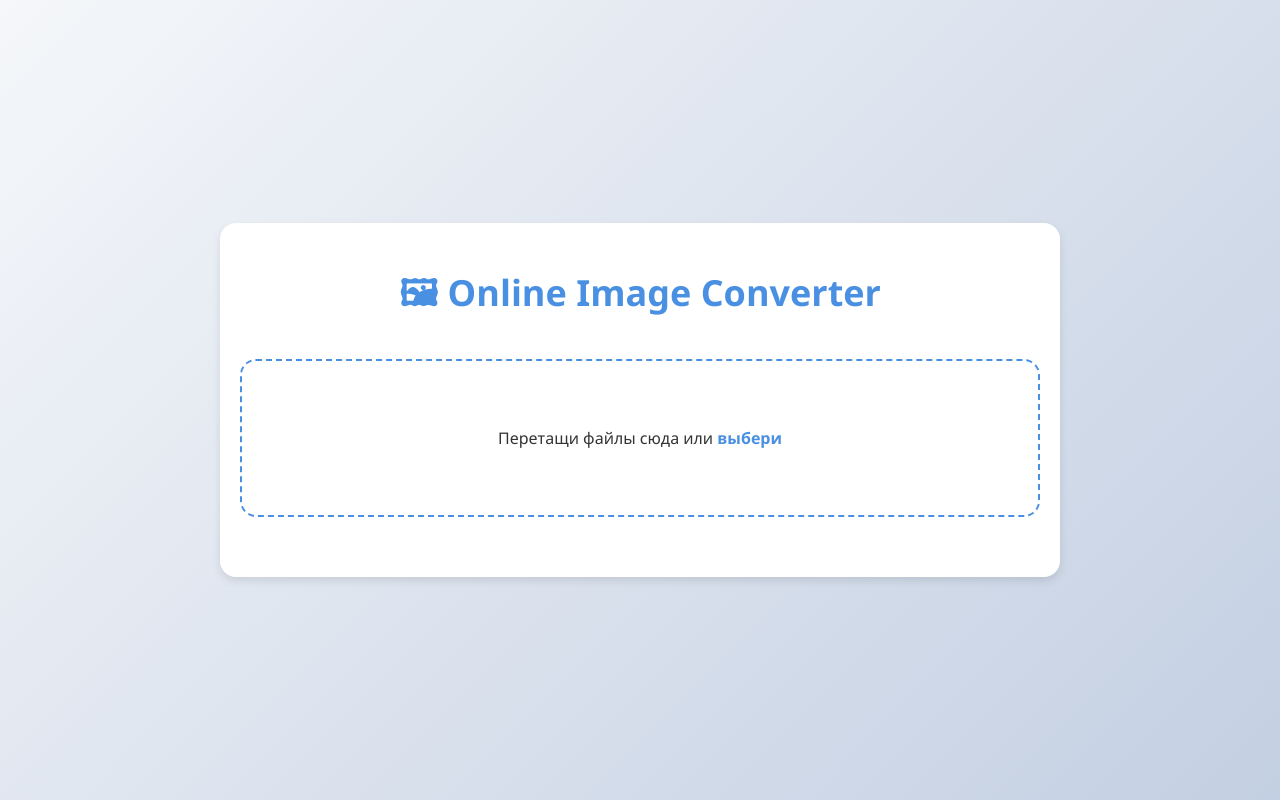
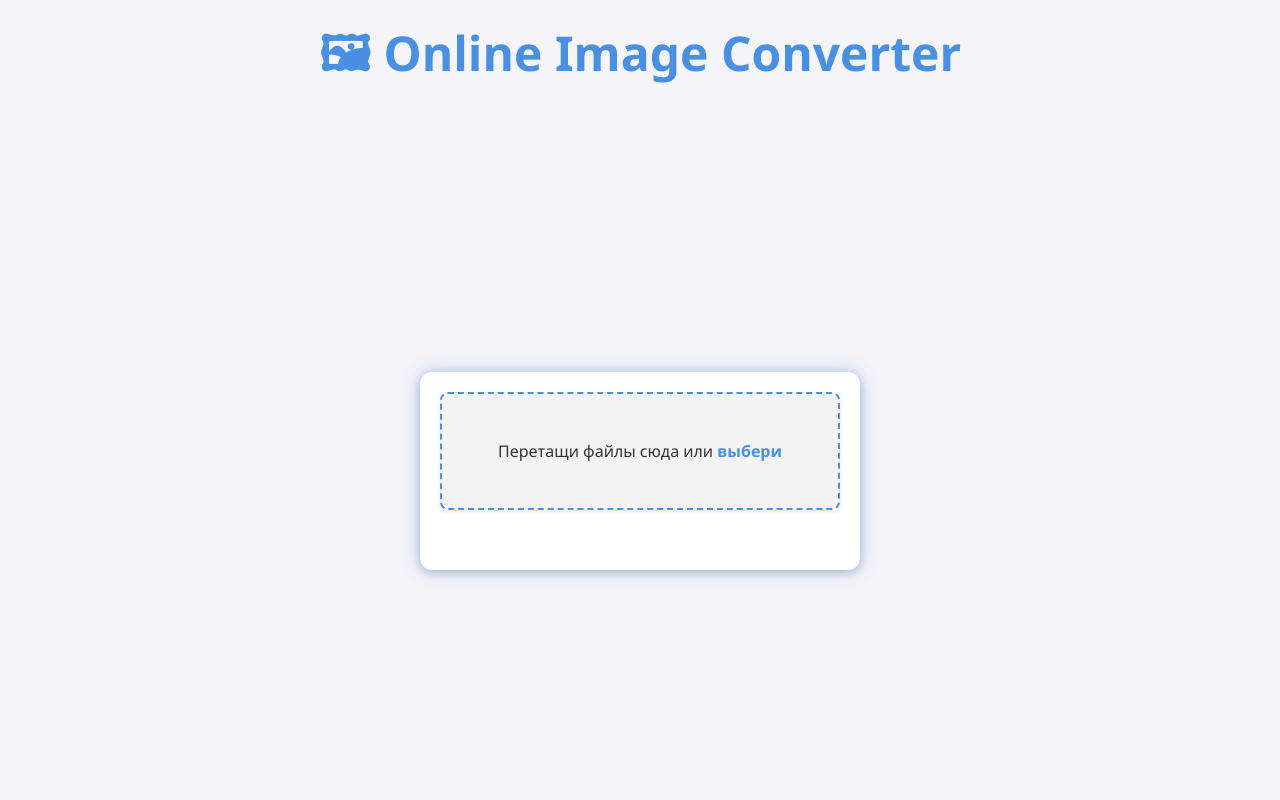
Before and after one commit to UeberSloalon/pythonConverter, a plain HTML site: page frontend/index.html in a window 1280 px wide. Drawn offline with Linux system fonts and the light colour scheme.

Commit message:
commit 2

```diff
--- a/frontend/index.html
+++ b/frontend/index.html
@@ -6,9 +6,9 @@
   <link rel="stylesheet" href="style.css">
 </head>
 <body>
+  <h1 class="title">🖼 Online Image Converter</h1>
+
   <div class="main">
-    <h1 class="title">🖼 Online Image Converter</h1>
-
     <!-- Загрузка -->
     <div class="upload-zone" id="uploadZone">
       <p>Перетащи файлы сюда или <label for="fileInput" class="file-label">выбери</label></p>
--- a/frontend/script.js
+++ b/frontend/script.js
@@ -30,19 +30,25 @@ fileInput.addEventListener("change", (event) => {
   showFiles();
 });
 
-/* Отображение списка */
+/* Отображение списка с превью */
 function showFiles() {
   fileList.innerHTML = "";
   files.forEach((file, i) => {
+    if (!file.type.startsWith("image/")) return; // Проверяем, что это изображение
+
     const li = document.createElement("li");
     li.style.animationDelay = `${i * 0.05}s`;
 
     const img = document.createElement("img");
     img.src = URL.createObjectURL(file);
-    img.onload = () => URL.revokeObjectURL(img.src);
+    img.alt = file.name;
+    img.onload = () => URL.revokeObjectURL(img.src); // Освобождаем память
+
+    const fileName = document.createElement("span");
+    fileName.textContent = file.name;
 
     li.appendChild(img);
-    li.appendChild(document.createTextNode(file.name));
+    li.appendChild(fileName);
     fileList.appendChild(li);
   });
 
--- a/frontend/style.css
+++ b/frontend/style.css
@@ -3,45 +3,53 @@ body {
   margin: 0;
   padding: 0;
   font-family: 'Segoe UI', sans-serif;
-  height: 100vh;
+  background: #f4f4f9; /* Светлый фон */
+  color: #333;
   display: flex;
-  justify-content: center;
+  flex-direction: column;
   align-items: center;
-  background: linear-gradient(135deg, #f5f7fa, #c3cfe2);
-  color: #333;
-}
-
-.main {
-  text-align: center;
-  width: 100%;
-  max-width: 800px;
-  padding: 20px;
-  background: #fff;
-  border-radius: 16px;
-  box-shadow: 0 4px 8px rgba(0, 0, 0, 0.1);
+  height: 100vh; /* Высота страницы */
 }
 
 /* Заголовок */
 .title {
-  font-size: 36px;
-  margin-bottom: 30px;
-  color: #4a90e2;
-  animation: fade-slide 0.6s ease;
+  font-size: 48px; /* Увеличиваем размер текста */
+  margin-top: 20px; /* Отступ сверху */
+  margin-bottom: 40px; /* Отступ снизу */
+  color: #4a90e2; /* Синий цвет заголовка */
+}
+
+/* Центрируем блок */
+.main {
+  text-align: center;
+  width: 400px; /* Ограничиваем ширину */
+  padding: 20px;
+  background: #ffffff; /* Белый фон для блока */
+  border-radius: 12px; /* Скругленные углы */
+  box-shadow: 0 4px 8px rgba(0, 0, 0, 0.1), 0 0 15px rgba(74, 144, 226, 0.5); /* Добавляем эффект свечения */
+  margin-top: auto; /* Центрируем блок */
+  margin-bottom: auto; /* Центрируем блок */
+  transition: box-shadow 0.3s ease; /* Плавный переход для свечения */
+}
+.main:hover {
+  box-shadow: 0 4px 8px rgba(0, 0, 0, 0.2), 0 0 25px rgba(74, 144, 226, 0.7); /* Усиливаем свечение при наведении */
 }
 
 /* Зона загрузки */
 .upload-zone {
-  border: 2px dashed #4a90e2;
-  border-radius: 16px;
-  padding: 50px;
+  border: 2px dashed #4a90e2; /* Синяя рамка */
+  border-radius: 8px;
+  padding: 30px;
   margin-bottom: 20px;
-  background: rgba(255, 255, 255, 0.8);
-  transition: background 0.3s, transform 0.2s;
+  background: rgba(240, 240, 240, 0.8); /* Легкий оттенок для зоны загрузки */
+  box-shadow: 0 2px 4px rgba(0, 0, 0, 0.1); /* Легкая тень */
+  transition: background 0.3s, transform 0.2s, box-shadow 0.3s, border-color 0.3s;
   cursor: pointer;
 }
 .upload-zone:hover {
-  background: rgba(255, 255, 255, 1);
-  transform: scale(1.02);
+  background: rgba(240, 240, 240, 1); /* Более яркий фон при наведении */
+  box-shadow: 0 4px 8px rgba(0, 0, 0, 0.2); /* Более заметная тень */
+  border-color: #357ABD; /* Темно-синий цвет рамки при наведении */
 }
 
 .file-label {
@@ -61,25 +69,26 @@ body {
 }
 
 .file-list li {
+  display: flex;
+  align-items: center;
+  gap: 10px;
   padding: 10px;
   border-radius: 8px;
   margin-bottom: 6px;
   background: #f7f7f7;
   font-size: 14px;
   color: #555;
-  display: flex;
-  align-items: center;
-  gap: 10px;
   opacity: 0;
   transform: translateY(10px);
   animation: fade-slide 0.4s forwards;
 }
 
 .file-list li img {
-  width: 30px;
-  height: 30px;
+  width: 50px;
+  height: 50px;
   object-fit: cover;
   border-radius: 4px;
+  box-shadow: 0 2px 4px rgba(0, 0, 0, 0.1);
 }
 
 /* Селектор формата */
@@ -114,17 +123,17 @@ select {
   display: inline-block;
   padding: 14px 28px;
   margin-top: 15px;
-  background: #4a90e2;
+  background: #4a90e2; /* Синий фон кнопки */
   color: white;
   border: none;
-  border-radius: 12px;
+  border-radius: 8px;
   cursor: pointer;
   font-size: 16px;
   transition: background 0.3s, transform 0.2s;
   text-decoration: none;
 }
 .btn:hover {
-  background: #357ABD;
+  background: #357ABD; /* Более темный синий при наведении */
   transform: scale(1.05);
 }
 
```
Also changed, not shown: requirements.txt.
